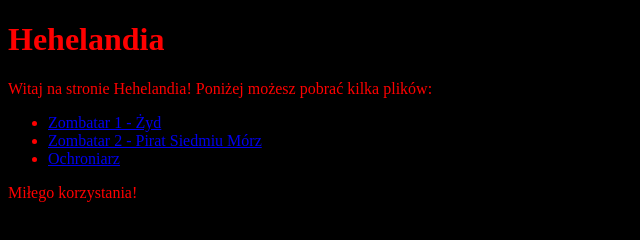
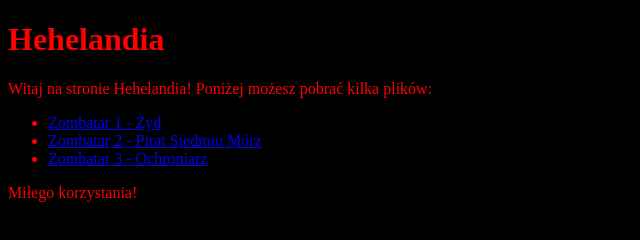
Before and after one commit to E-EHEHE/Hehelandia, a plain HTML site: page index.html in a window 1280 px wide. Shown: the whole page, without its empty margins (0-640 px from the left). Drawn offline with Linux system fonts and the light colour scheme.

Commit message:
Update index.html

```diff
--- a/index.html
+++ b/index.html
@@ -10,7 +10,7 @@
     <ul>
         <li><a href="Zombatar_1.jpg" download>Zombatar 1 - Żyd</a></li>
         <li><a href="Zombatar_2.jpg" download>Zombatar 2 - Pirat Siedmiu Mórz</a></li>
-        <li><a href="Zombatar_3.jpg" download>Ochroniarz</a></li>
+        <li><a href="Zombatar_3.jpg" download>Zombatar 3 - Ochroniarz</a></li>
     </ul>
 
     <p>Miłego korzystania!</p>
```
